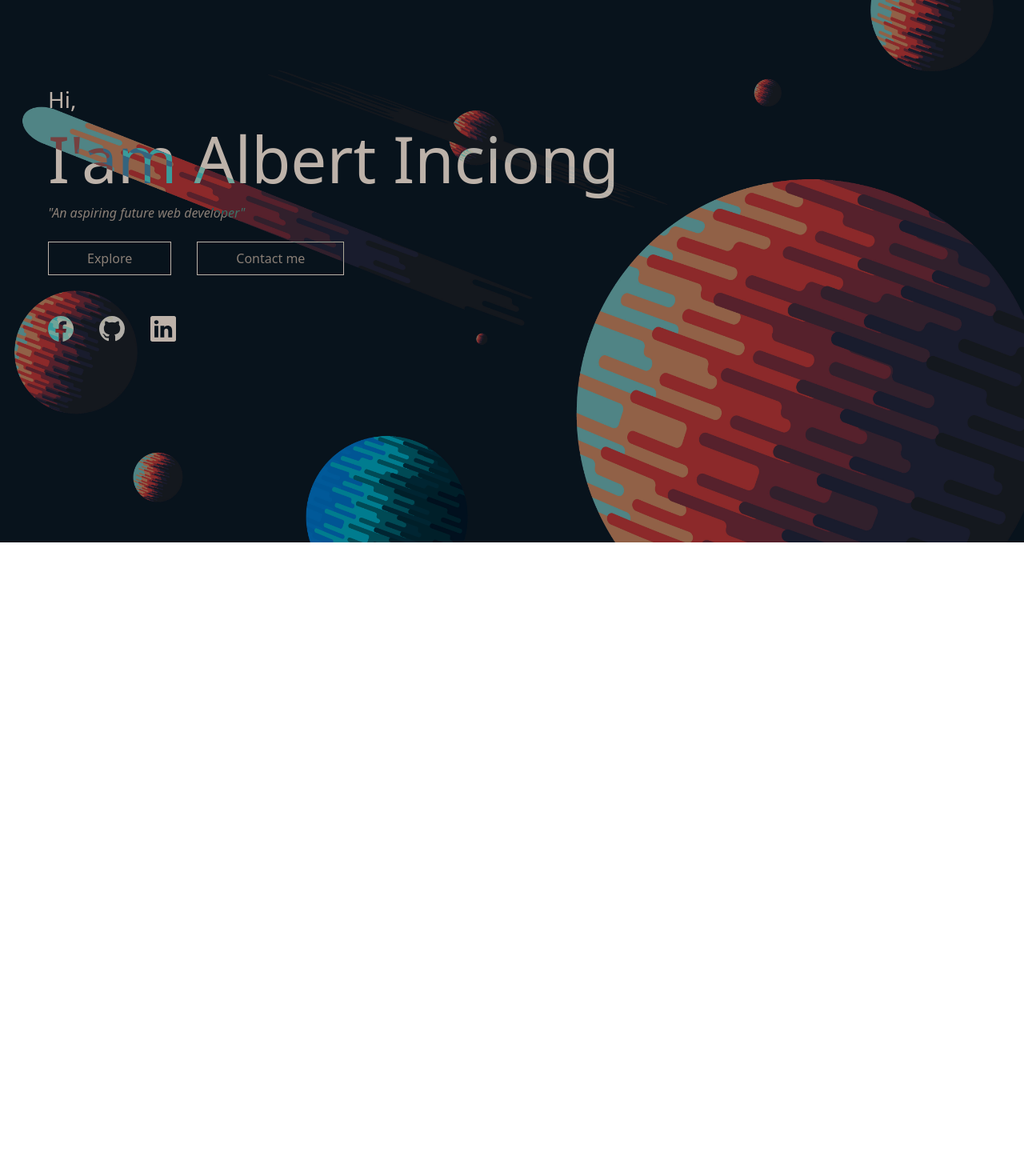
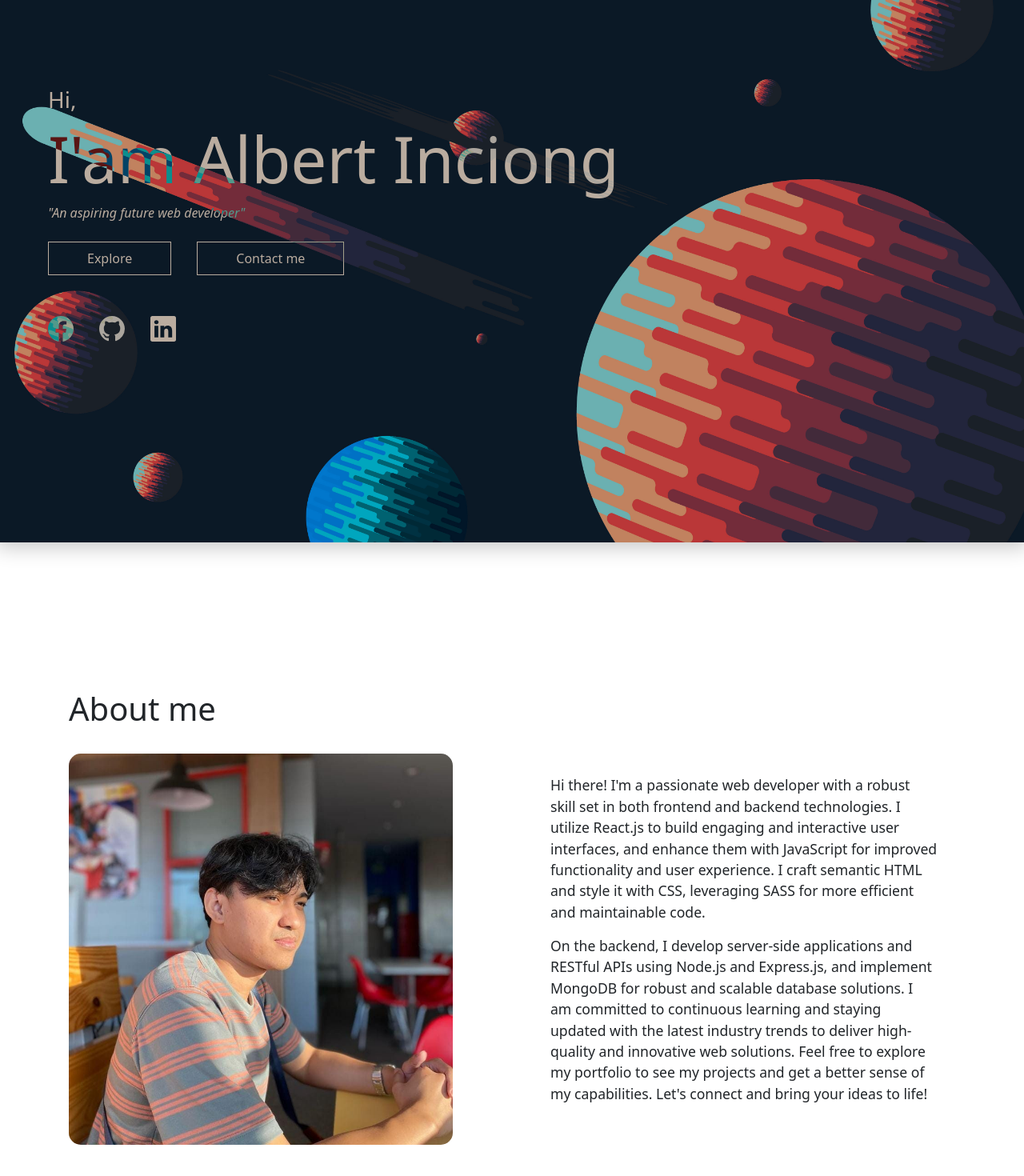
Before and after one commit to albertjon-0915/portfolio2, a React (Create React App) app: page / in a window 1280 px wide. Shown: the part 122-1592 px from the top of the page at 80% size. Before the commit the page ends 800 px from the top, so only its background shows below. Built offline with nearby package versions, Linux system fonts and the light colour scheme.

Commit message:
body section

```diff
--- a/src/App.js
+++ b/src/App.js
@@ -1,12 +1,12 @@
 import "./App.scss";
 import Navbar from "./components/navbar";
-import Hero from "./pages/hero";
+import Home from "./pages/home";
 
 function App() {
      return (
           <>
                <Navbar />
-               <Hero />
+               <Home />
           </>
      );
 }
--- a/src/App.scss
+++ b/src/App.scss
@@ -20,6 +20,7 @@
 #hero-container {
      position: relative;
      overflow: hidden;
+     box-shadow: 0 0 25px 5px rgba(0, 0, 0, 0.24);
 
      .div1 {
           display: flex;
@@ -27,20 +28,30 @@
           justify-content: center;
           height: 100vh;
 
+          h1,
+          p,
+          button,
+          a {
+               transition: 0.5s ease-in-out;
+
+               @media (max-width: 1400px) {
+                    color: $differenceFontColor !important;
+                    mix-blend-mode: difference;
+               }
+          }
+
           h1 {
                font-size: 5rem;
           }
 
           h1,
-          a,
-          p,
-          button {
+          a {
                color: $primaryFontColor;
-               mix-blend-mode: difference;
+               // mix-blend-mode: difference;
           }
 
           p {
-               color: darken($primaryFontColor, 20%);
+               color: lighten($primaryFontColor, 20%);
                font-style: italic;
           }
 
@@ -49,7 +60,11 @@
                background: none;
                border: 1px solid $primaryFontColor;
                padding: 0.5em 3em;
-               color: darken($primaryFontColor, 20%);
+               color: lighten($primaryFontColor, 30%);
+
+               @media (max-width: 1400px) {
+                    border: 1px solid $differenceFontColor;
+               }
           }
 
           ul > li {
@@ -109,7 +124,7 @@
                }
 
                @media (max-width: 1400px) {
-                    filter: brightness(60%);
+                    filter: brightness(80%);
                     width: 100% !important;
                     height: 100% !important;
                     animation: none;
@@ -176,3 +191,47 @@
           }
      }
 }
+
+.about-container {
+     padding: 10em 0;
+     .about-content {
+          .first {
+               display: flex;
+               justify-content: center;
+               div {
+                    display: flex;
+                    flex-direction: column;
+
+                    @media (max-width: 992px) {
+                         width: 100%;
+                    }
+
+                    img {
+                         width: 30em;
+                         border-radius: 15px;
+
+                         @media (max-width: 992px) {
+                              width: 100%;
+                              height: 30vh;
+                              object-fit: cover;
+                         }
+                    }
+               }
+          }
+
+          .last {
+               display: flex;
+               flex-direction: column;
+               justify-content: center;
+
+               p{
+                    font-size: 1.1em;
+               }
+          }
+     }
+}
+
+.tech-tool-container {
+     display: flex;
+     justify-content: center;
+}
--- /dev/null
+++ b/src/components/body/about.js
@@ -0,0 +1,38 @@
+import React from "react";
+import "../../App.scss";
+import { Container, Col } from "react-bootstrap";
+import me from "../../img/me.jpg";
+
+function Body() {
+     return (
+          <Container fluid className="about-container">
+               <div className="about-content d-lg-flex">
+                    <Col lg={6} md={12} className="first">
+                         <div>
+                              <h1 className="py-4">About me</h1>
+                              <img src={me} alt="img" />
+                         </div>
+                    </Col>
+                    <Col lg={6} md={12} className="last mt-5 pt-md-5 pe-lg-5 px-md-5 px-sm-4">
+                         <p className="me-lg-5 ">
+                              Hi there! I'm a passionate web developer with a robust skill set in both frontend and
+                              backend technologies. I utilize React.js to build engaging and interactive user
+                              interfaces, and enhance them with JavaScript for improved functionality and user
+                              experience. I craft semantic HTML and style it with CSS, leveraging SASS for more
+                              efficient and maintainable code.
+                         </p>
+                         <p className="me-lg-5 ">
+                              On the backend, I develop server-side applications and RESTful APIs using Node.js and
+                              Express.js, and implement MongoDB for robust and scalable database solutions. I am
+                              committed to continuous learning and staying updated with the latest industry trends to
+                              deliver high-quality and innovative web solutions. Feel free to explore my portfolio to
+                              see my projects and get a better sense of my capabilities. Let's connect and bring your
+                              ideas to life!
+                         </p>
+                    </Col>
+               </div>
+          </Container>
+     );
+}
+
+export default Body;
--- /dev/null
+++ b/src/components/body/tech-tools.js
@@ -0,0 +1,52 @@
+import React, { useEffect, useState } from "react";
+import { Card, Button, Container, Col } from "react-bootstrap";
+
+function TechAndTools() {
+     const [cardArr, setCardArr] = useState([]);
+
+     const cardcounter = [
+          {
+               title: "a",
+               img: "card",
+               text: "this will be 1",
+          },
+          {
+               title: "b",
+               img: "card",
+               text: "this will be 2",
+          },
+          {
+               title: "c",
+               img: "card",
+               text: "this will be 3",
+          },
+          {
+               title: "d",
+               img: "card",
+               text: "this will be 4",
+          },
+     ];
+
+     useEffect(() => {
+          setCardArr(cardcounter);
+     }, []);
+
+     return (
+          <Container fluid className="tech-tool-container">
+               {cardArr && cardArr.length > 0
+                    ? cardArr.map((item, index) => (
+                           <Card style={{ width: "18rem" }} as={Col} md={4} sm={12} key={index} className="me-3">
+                                <Card.Img variant="top" src={item.img} />
+                                <Card.Body>
+                                     <Card.Title>{item.title}</Card.Title>
+                                     <Card.Text>{item.text}</Card.Text>
+                                     <Button variant="primary">Go somewhere</Button>
+                                </Card.Body>
+                           </Card>
+                      ))
+                    : null}
+          </Container>
+     );
+}
+
+export default TechAndTools;
--- a/src/pages/hero.js
+++ b/src/components/hero.js
@@ -1,14 +1,13 @@
 import React, { useEffect, useState } from "react";
 import "../App.scss";
+
 import { Container } from "react-bootstrap";
 import space from "../img/space.jpg";
-// import astro from "../img/astronaut.webp";
 import astronaut from "../img/astonaut.webp";
 import { BsFacebook, BsGithub, BsLinkedin } from "react-icons/bs";
 
 function Hero() {
      const [animateOut, setAnimationOut] = useState(false);
-     const [bgAnimate, setBgAnimate] = useState(false);
 
      // function for window resize
      // astronaut image animation out function
@@ -20,10 +19,8 @@ function Hero() {
 
                if (width < 1400) {
                     setAnimationOut(true);
-                    // imgAstro.classList.add("animate-out");
                } else {
                     setAnimationOut(false);
-                    // imgAstro.classList.remove("animate-out");
                }
           });
      };
@@ -69,7 +66,6 @@ function Hero() {
                          alt="img"
                     />
                </div>
-               {/* <div className="div3" style={{ width: "50em", height: "50em" }}></div> */}
           </Container>
      );
 }
--- /dev/null
+++ b/src/pages/home.js
@@ -0,0 +1,18 @@
+import React from "react";
+import { Container } from "react-bootstrap";
+import "../App.scss";
+import Hero from "../components/hero";
+import About from "../components/body/about";
+import TechAndTools from "../components/body/tech-tools";
+
+function HeroPage() {
+     return (
+          <>
+               <Hero />
+               <About />
+               {/* <TechAndTools /> */}
+          </>
+     );
+}
+
+export default HeroPage;
--- a/src/styling/variables.scss
+++ b/src/styling/variables.scss
@@ -1 +1,2 @@
-$primaryFontColor: #c5c5c5;
+$differenceFontColor: #c5c5c5;
+$primaryFontColor: #3a3a3a;
```
Also changed, not shown: src/img/me.jpg (added).
